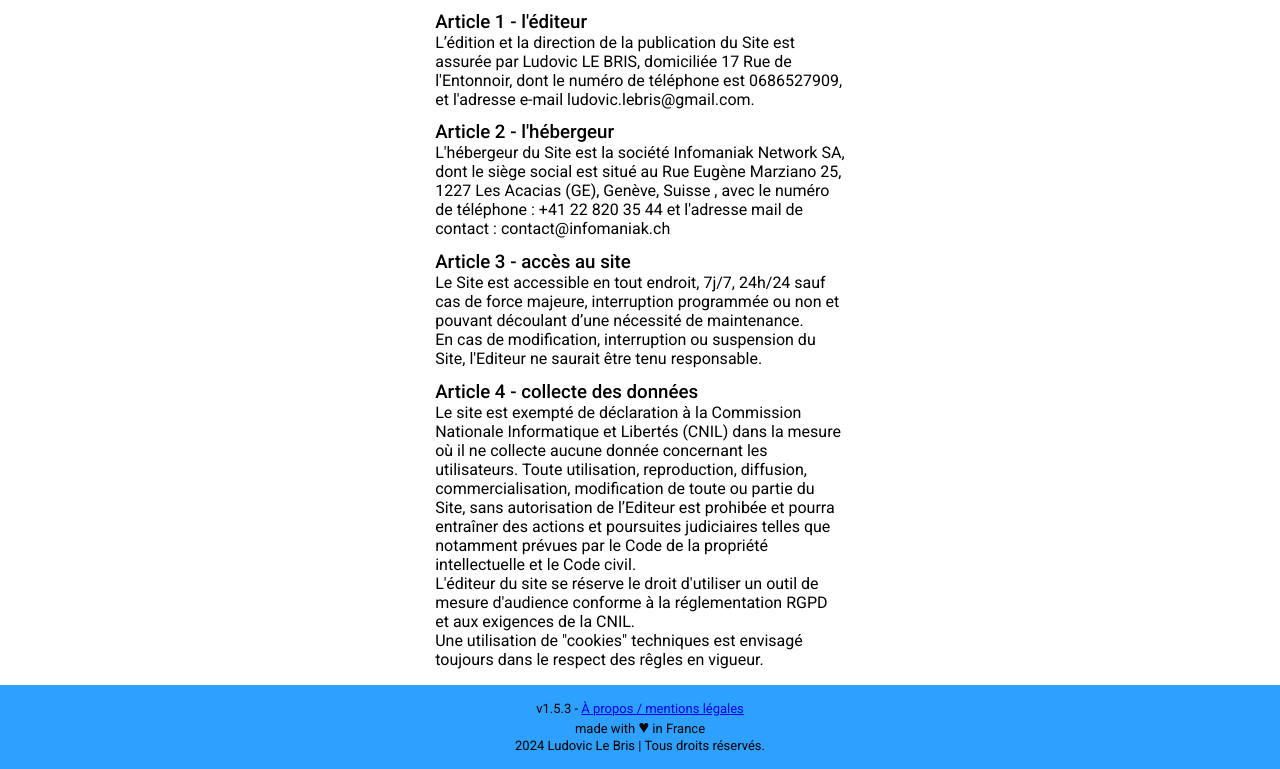
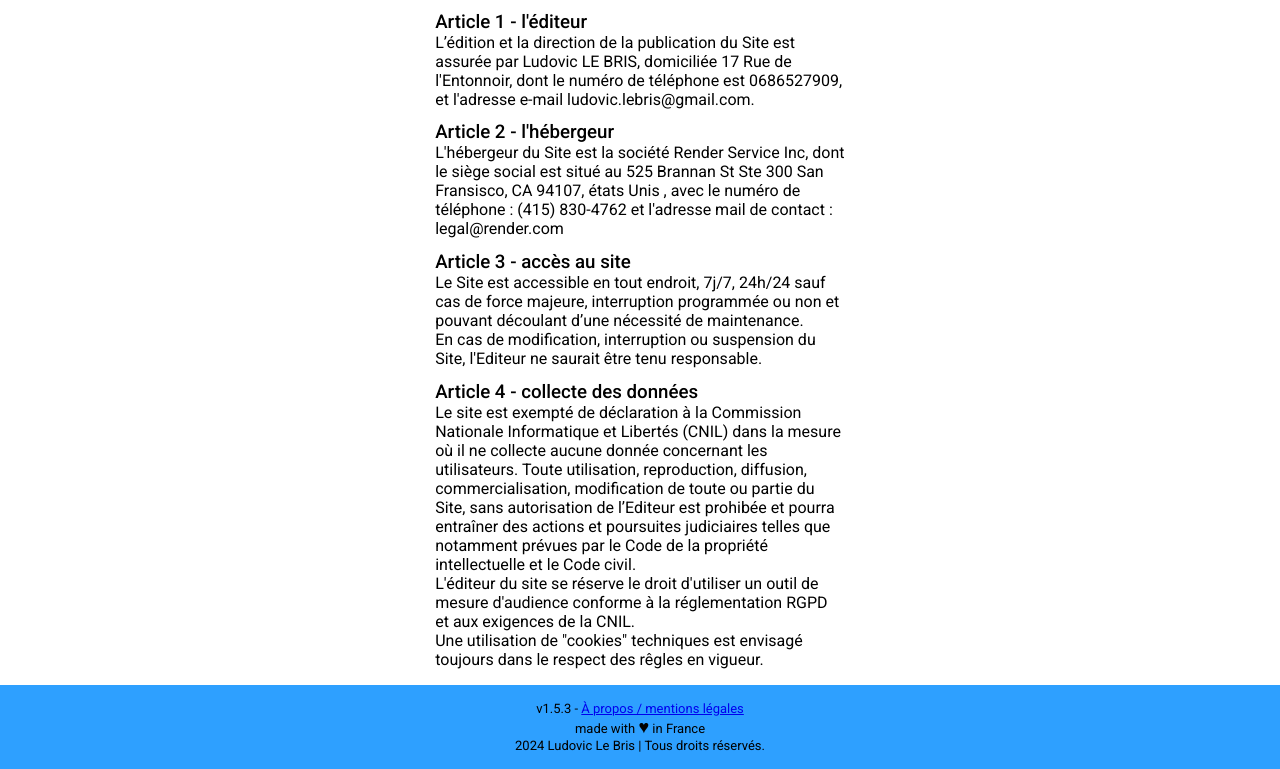
Before and after one commit to LudovicLeBris/DuctCalculator, an Angular app: page /about in a window 1280 px wide. Shown: the part 936-1705 px from the top of the page. Built offline with nearby package versions, Linux system fonts and the light colour scheme.

Commit message:
refactor(content) change hosting company details

```diff
--- a/src/app/components/about/about.component.html
+++ b/src/app/components/about/about.component.html
@@ -28,7 +28,7 @@
   <p>L’édition et la direction de la publication du Site est assurée par Ludovic LE BRIS, domiciliée 17 Rue de l'Entonnoir, dont le numéro de téléphone est 0686527909, et l'adresse e-mail ludovic.lebris&commat;gmail.com.</p>
 
   <h3>Article 2 - l'h&eacute;bergeur</h3>
-  <p>L'hébergeur du Site est la société Infomaniak Network SA, dont le siège social est situé au Rue Eugène Marziano 25, 1227 Les Acacias (GE), Genève, Suisse , avec le numéro de téléphone : +41 22 820 35 44 et l'adresse mail de contact : contact&commat;infomaniak.ch</p>
+  <p>L'hébergeur du Site est la société Render Service Inc, dont le siège social est situé au 525 Brannan St Ste 300 San Fransisco, CA 94107, &eacute;tats Unis , avec le numéro de téléphone : (415) 830-4762 et l'adresse mail de contact : legal&commat;render.com</p>
 
   <h3>Article 3 - acc&egrave;s au site</h3>
   <p>Le Site est accessible en tout endroit, 7j/7, 24h/24 sauf cas de force majeure, interruption programmée ou non et pouvant découlant d’une nécessité de maintenance.</p>
```
